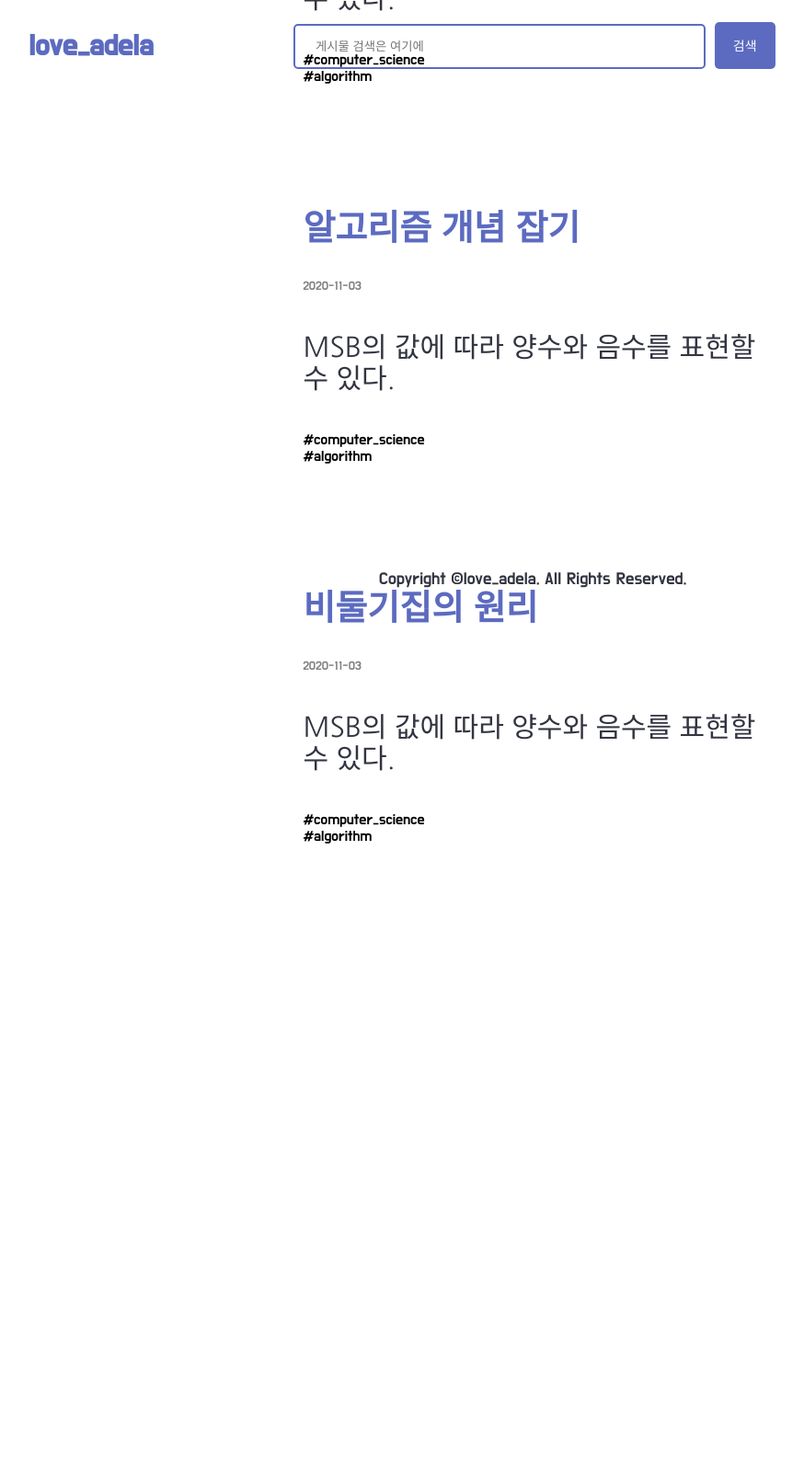
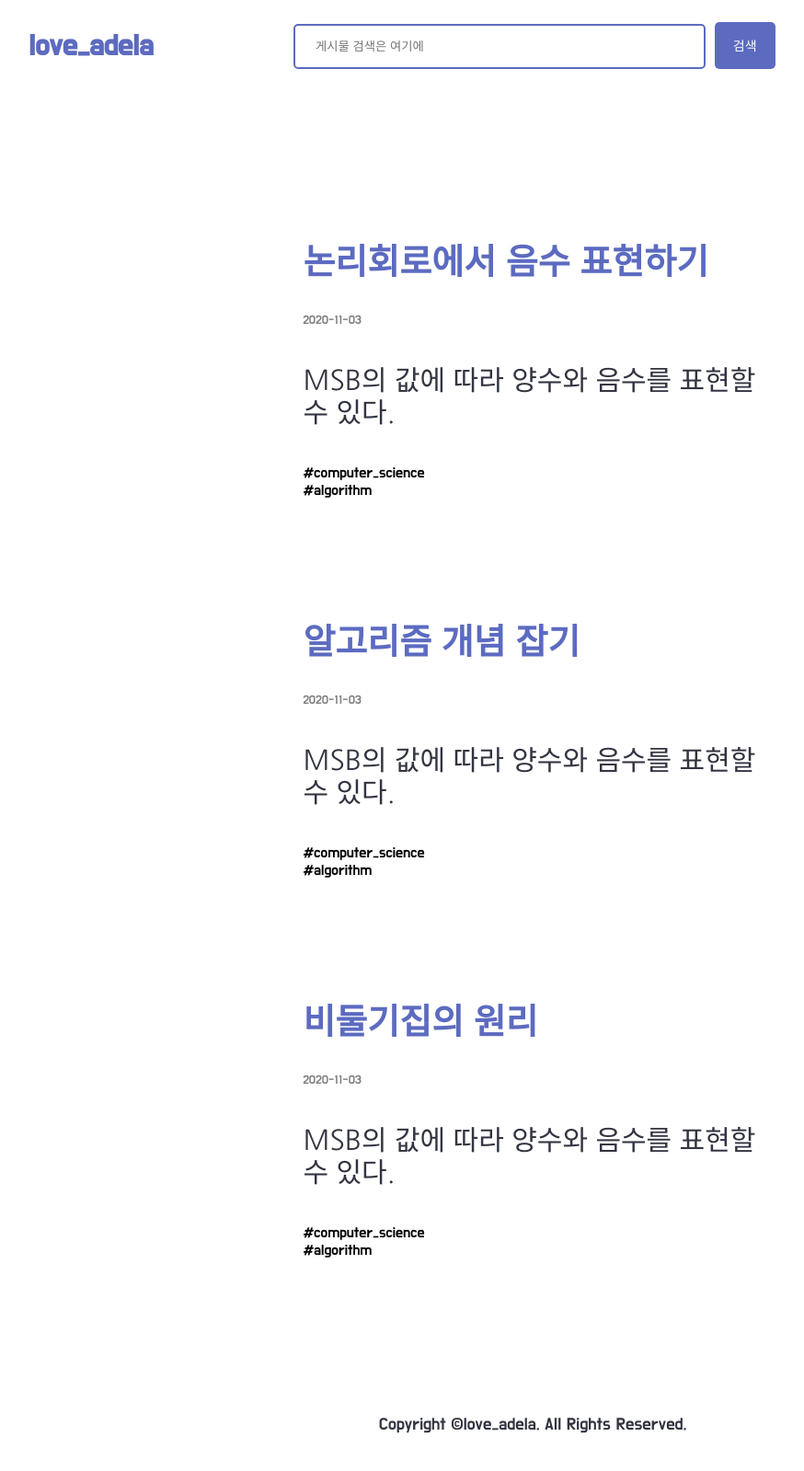
Before and after one commit to love-adela/flask-and-css-practice, a Flask app: page / in a window 1280 px wide. Shown: the whole page at 92% size, without its empty margins (61-935 px from the left). Before the commit the page ends 917 px from the top, so only its background shows below. Run offline with Flask 2, Linux system fonts and the light colour scheme.

Commit message:
grid 설정 변경함

```diff
--- a/static/assets/style.css
+++ b/static/assets/style.css
@@ -129,10 +129,11 @@ ol, ul {
 
 .Layout__Wrapper {
     display: grid;
-    grid-template-columns: 25% 25% 25% 25% ;
-    grid-template-rows: 100px 500px auto;
+    grid-template-columns: 25% 50% 25% ;
+    grid-template-rows: 100px auto 100px;
     grid-template-areas:
-        "header search search ."
-        ". main main ."
-        "footer footer footer footer";
+        "header search ."
+        ". main ."
+        "footer footer footer";
+    row-gap: 80px;
 }
```
